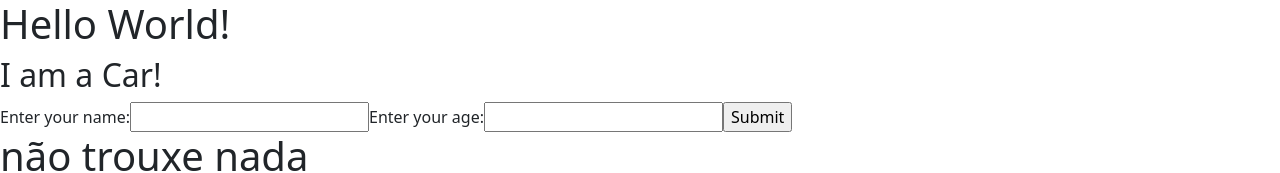
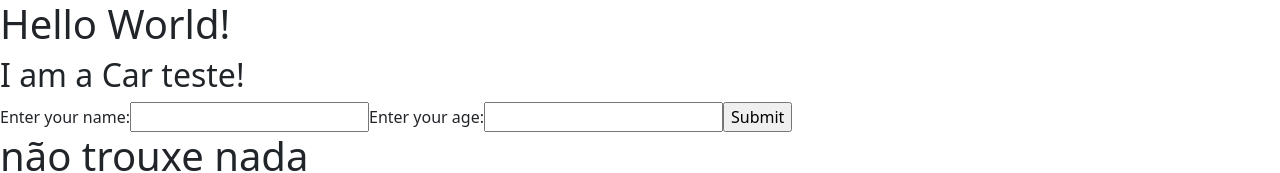
Before and after one commit to eduarauj0/reactWeb, a React (Create React App) app: page / in a window 1280 px wide. Shown: the top 173 px of the page. Built offline with nearby package versions, Linux system fonts and the light colour scheme; no server answers.

Commit message:
Signed-off-by: EDUARDO FRANCISCO ARAUJO <s17072@sescpr.com.br>

```diff
--- a/src/grid2.js
+++ b/src/grid2.js
@@ -30,8 +30,13 @@ function Grid2() {
     </div>
   );
 
+  const style = {
+      overflowY: 'scroll',
+      height:'500px'
+    };
+
   return (
-  <div>
+  <div style={style}>
 		<Table responsive striped bordered hover>
 		  <thead>
 			<HeadGrid colunas={colunas} />
--- a/src/teste.js
+++ b/src/teste.js
@@ -1,5 +1,5 @@
 function Car(props) {
-  return <h2>I am a {props.color} Car!</h2>;
+  return <h2>I am a {props.color} Car teste!</h2>;
 }
 
 
```
